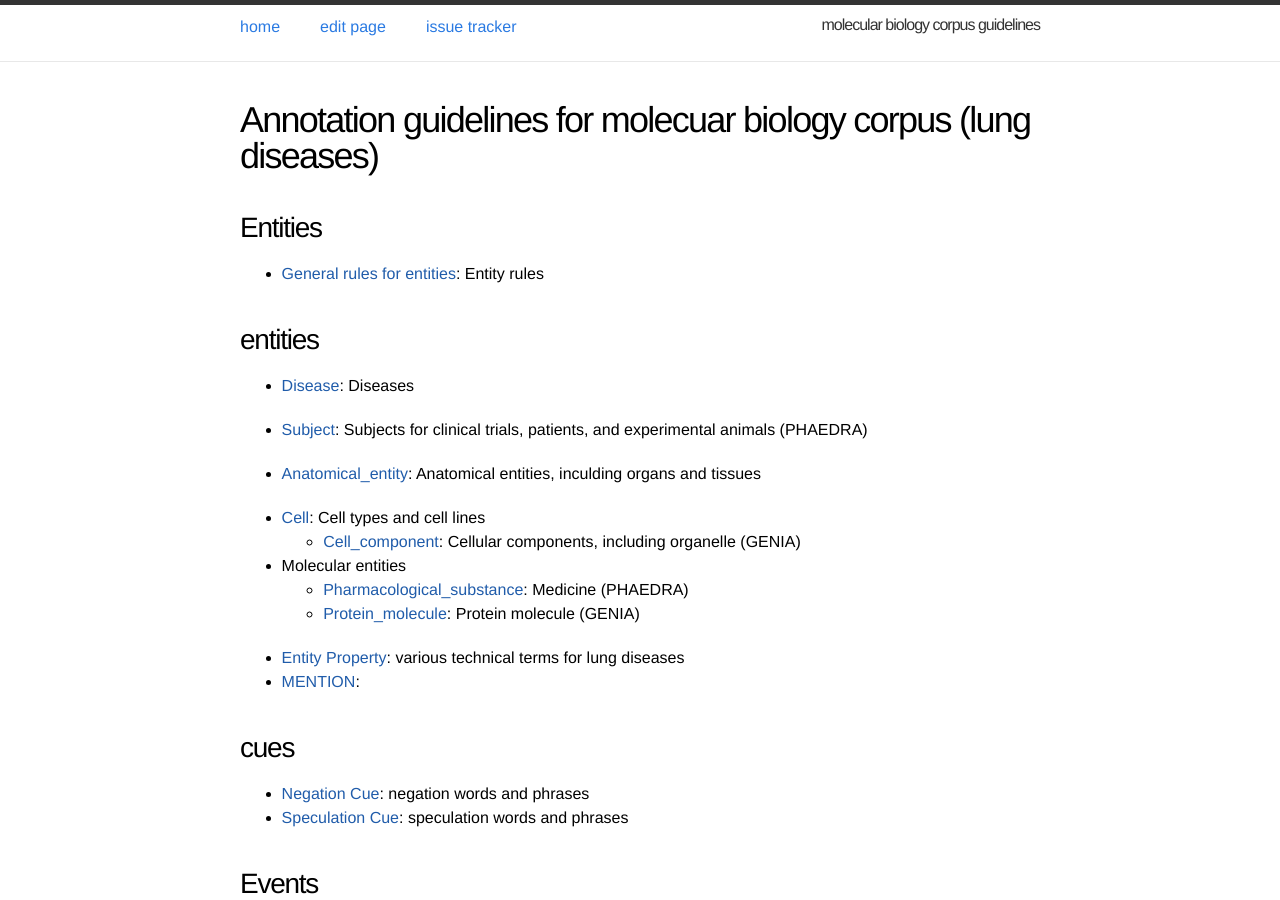
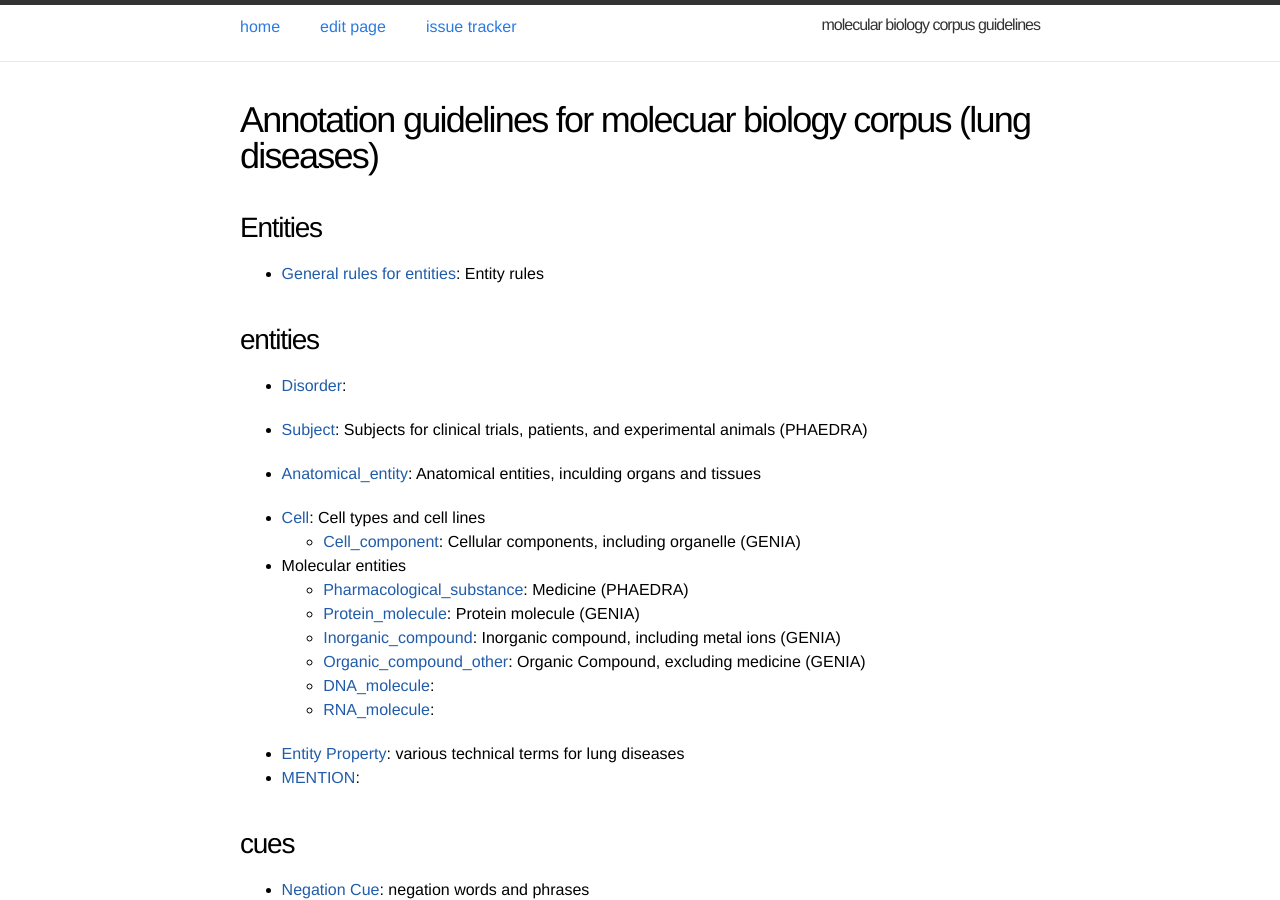
Before and after one commit to ezcatdb/molbiol_lung_corpus-guidelines, a Jekyll site: the page built from index.md, in a window 1280 px wide and 900 px high. Built offline with Jekyll 4.4.1, drawn with Linux system fonts in a browser that asks for light colours.

Commit message:
Update index.md
To include some more molecular entities in index.md

```diff
--- a/index.md
+++ b/index.md
@@ -11,9 +11,10 @@ title: Annotation guidelines for molecuar biology corpus (lung diseases)
 - [Phenotype](): {% assign i = site.entity | where_exp:"i", "i.title == 'Phenotype'" | first %}{{ i.shortdef }}
 -->
 
-  - [Disease](): {% assign i = site.entity | where_exp:"i", "i.title == 'Disease'" | first %}{{ i.shortdef }}
+  - [Disorder](): {% assign i = site.entity | where_exp:"i", "i.title == 'Disorder'" | first %}{{ i.shortdef }}
 
 <!--
+  - [Disease](): {% assign i = site.entity | where_exp:"i", "i.title == 'Disease'" | first %}{{ i.shortdef }}
   - [Symptom](): {% assign i = site.entity | where_exp:"i", "i.title == 'Symptom'" | first %}{{ i.shortdef }}
   - [Measurement](): {% assign i = site.entity | where_exp:"i", "i.title == 'Measurement'" | first %}{{ i.shortdef }}
 -->
@@ -44,16 +45,13 @@ title: Annotation guidelines for molecuar biology corpus (lung diseases)
 - Molecular entities
   - [Pharmacological_substance](): {% assign i = site.entity | where_exp:"i", "i.title == 'Pharmacological_substance'" | first %}{{ i.shortdef }}
   - [Protein_molecule](): {% assign i = site.entity | where_exp:"i", "i.title == 'Protein_molecule'" | first %}{{ i.shortdef }}
+  - [Inorganic_compound](): {% assign i = site.entity | where_exp:"i", "i.title == 'Inorganic_compound'" | first %}{{ i.shortdef }}
+  - [Organic_compound_other](): {% assign i = site.entity | where_exp:"i", "i.title == 'Organic_compound_other'" | first %}{{ i.shortdef }}
+  - [DNA_molecule](): {% assign i = site.entity | where_exp:"i", "i.title == 'DNA_molecule'" | first %}{{ i.shortdef }}
+  - [RNA_molecule](): {% assign i = site.entity | where_exp:"i", "i.title == 'RNA_molecule'" | first %}{{ i.shortdef }}
+
 
 <!--
-- [Inorganic_compound](): {% assign i = site.entity | where_exp:"i", "i.title == 'Inorganic_compound'" | first %}{{ i.shortdef }}
-- [Organic_compound_other](): {% assign i = site.entity | where_exp:"i", "i.title == 'Organic_compound_other'" | first %}{{ i.shortdef }}
--->
-
-<!--
-- [DNA_molecule](): {% assign i = site.entity | where_exp:"i", "i.title == 'DNA_molecule'" | first %}{{ i.shortdef }}
-- [RNA_molecule](): {% assign i = site.entity | where_exp:"i", "i.title == 'RNA_molecule'" | first %}{{ i.shortdef }}
-
 - [Protein_family_or_group](): {% assign i = site.entity | where_exp:"i", "i.title == 'Protein_family_or_group'" | first %}{{ i.shortdef }}
 -->
 
```
